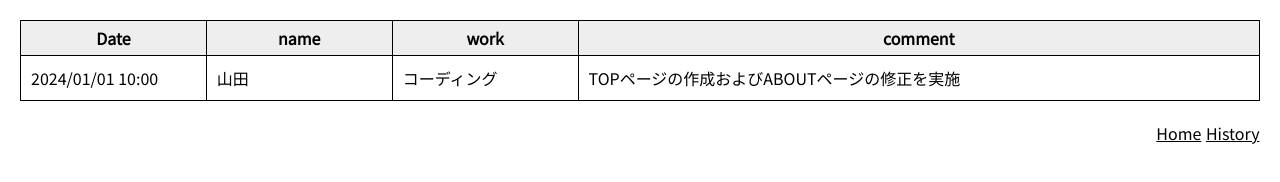
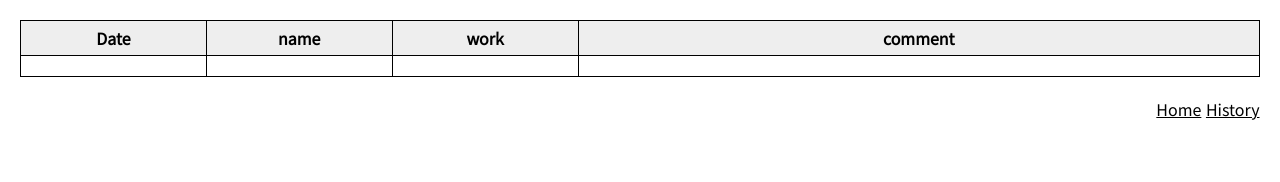
Before and after one commit to N-showtime/daily-report, a website built with Vite: page history.html in a window 1280 px wide. Built offline with nearby package versions, Linux system fonts and the light colour scheme.

Commit message:
例のために入れたデータを削除

```diff
--- a/history.html
+++ b/history.html
@@ -21,10 +21,10 @@
         </thead>
         <tbody class="table-body" id="js-history">
             <tr>
-                <td>2024/01/01 10:00</td>
-                <td>山田</td>
-                <td>コーディング</td>
-                <td>TOPページの作成およびABOUTページの修正を実施</td>
+                <td></td>
+                <td></td>
+                <td></td>
+                <td></td>
             </tr>
         </tbody>
     </table>
```
